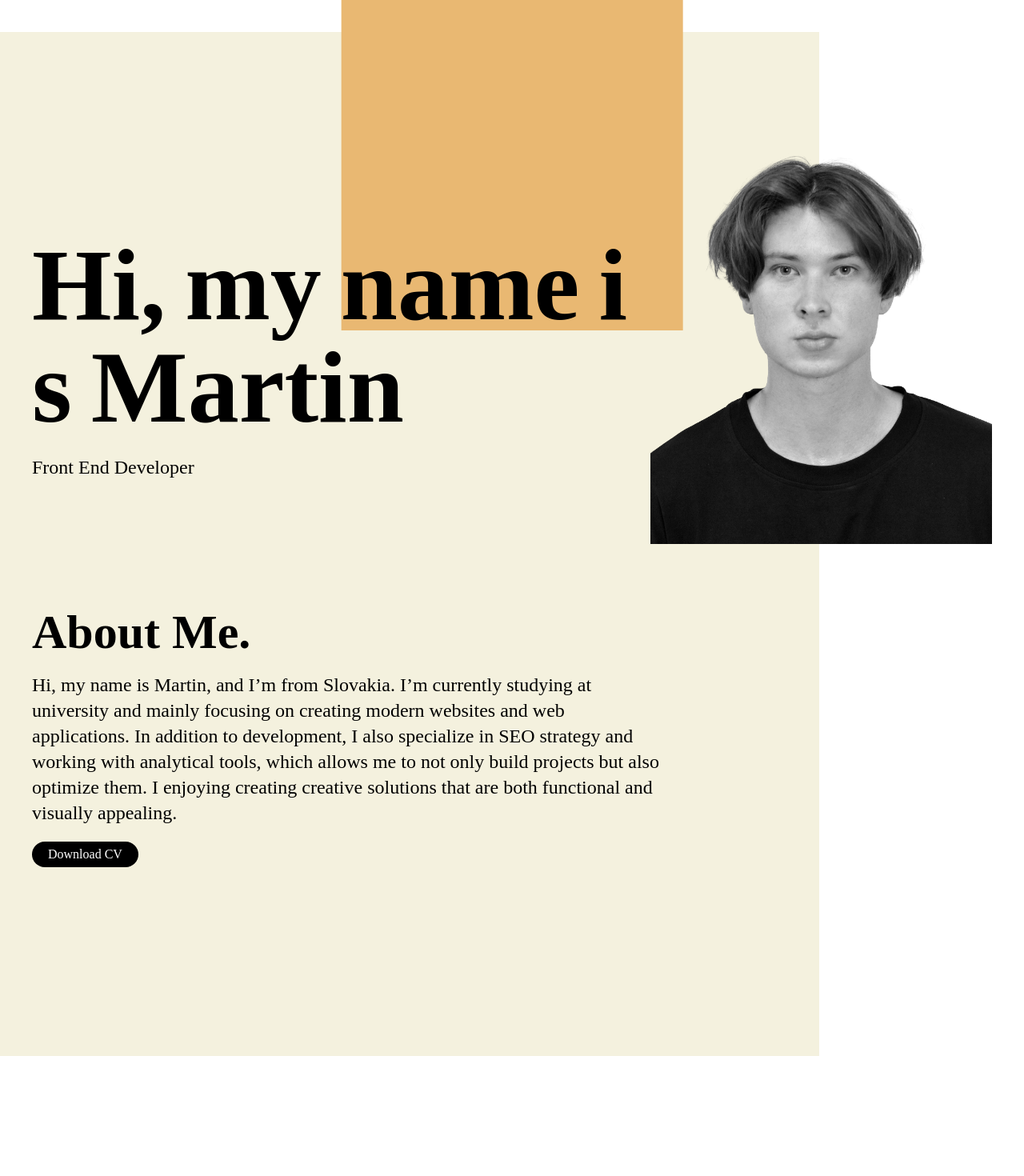
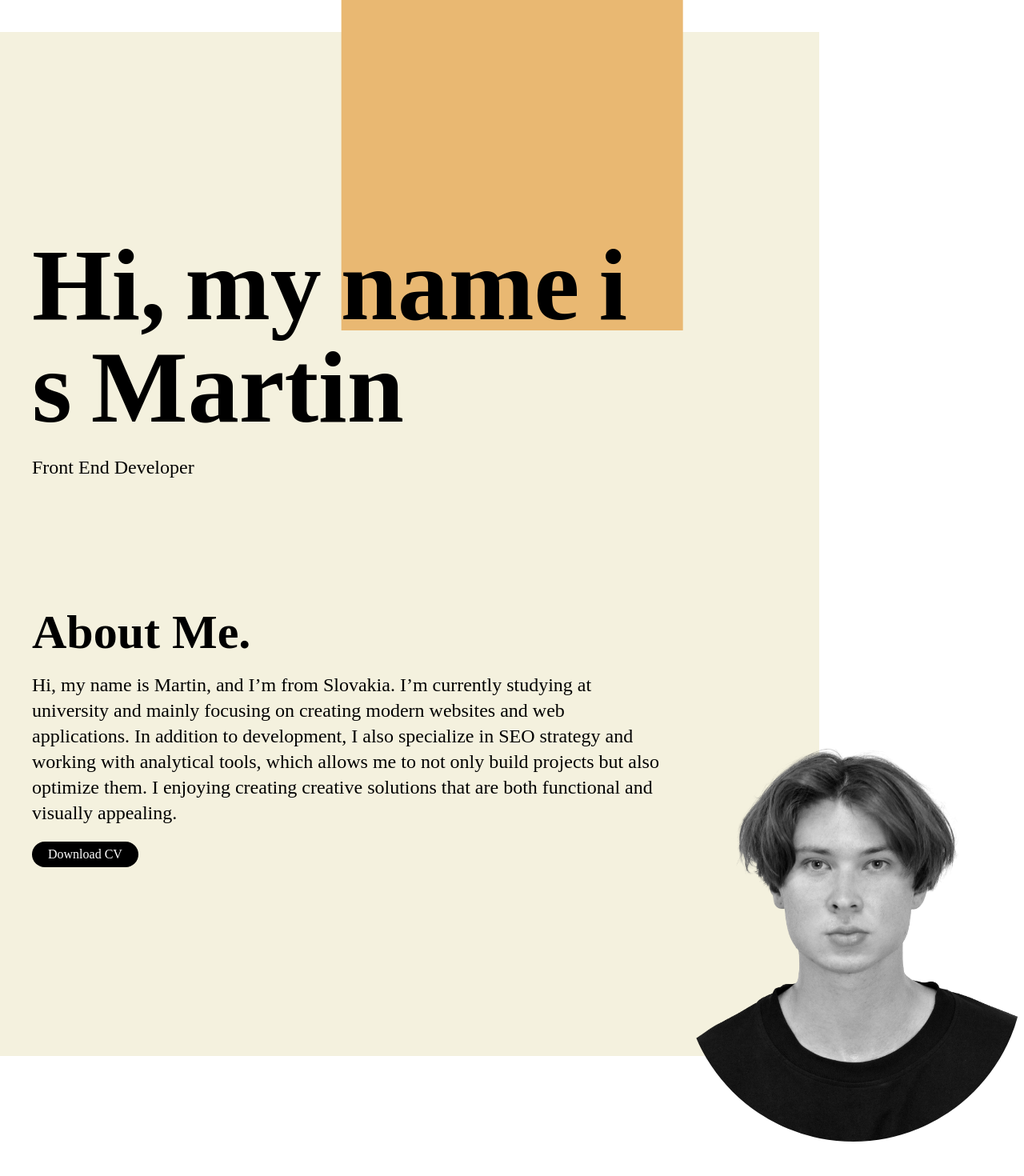
Before and after one commit to mxrshall/myportfolio, a React (Vite) app: page / in a window 1280 px wide. Shown: the part 120-1590 px from the top of the page at 80% size. Built offline with nearby package versions, Linux system fonts and the light colour scheme; a web font is replaced by a local one.

Commit message:
Uprava fotky

```diff
--- a/src/About.jsx
+++ b/src/About.jsx
@@ -1,6 +1,7 @@
 import { motion } from "framer-motion";
 import SectionTitle from "./SectionTitle";
 import SectionButton from "./SectionButton";
+import person from "./images/me.png";
 
 export default function About() {
   return (
@@ -21,6 +22,16 @@ export default function About() {
         </motion.div>
         <SectionButton title="Download CV"/>
       </div>
+      <div className="w-1/3 h-5/6 absolute bottom-0 right-0 flex items-center justify-left">
+        <motion.div
+          className="w-[70vh] h-[70vh] rounded-full bg-cover bg-center"
+          style={{ backgroundImage: `url(${person})` }}
+          initial={{ opacity: 0 }}
+          whileInView={{ opacity: 1 }}
+          viewport={{ once: true }}
+          transition={{ duration: 0.5, ease: "easeInOut", delay: 1.2 }}
+        />
+      </div>
     </div>
   );
 }
--- a/src/Homepage.jsx
+++ b/src/Homepage.jsx
@@ -1,5 +1,4 @@
 import { motion } from "framer-motion";
-import person from "./images/me.png";
 
 export default function Homepage() {
   const array = ["H", "i", ",", " ", "m", "y", " ", "n", "a", "m", "e", " ", "i", "s", " ", "M", "a", "r", "t", "i", "n"];
@@ -45,13 +44,6 @@ export default function Homepage() {
           Front End Developer
         </motion.p>
       </div>
-      <motion.img
-          src={person}
-          className="w-1/3 absolute bottom-0 right-10"
-          initial={{ opacity: 0 }}
-          animate={{ opacity: 1 }}
-          transition={{ duration: 0.5, ease: "easeInOut", delay: 1.8 }}
-      />
     </div>
   );
 }
```
